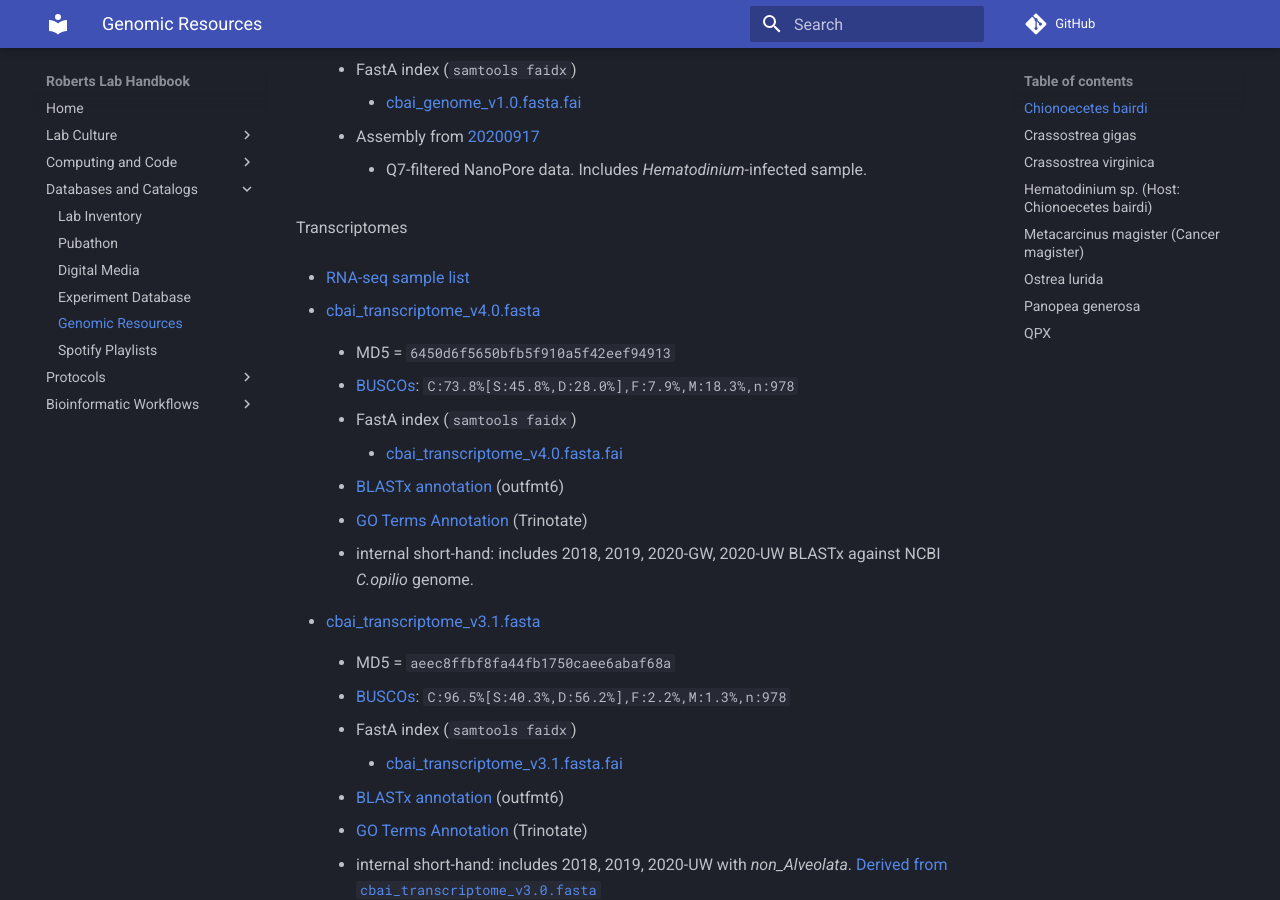
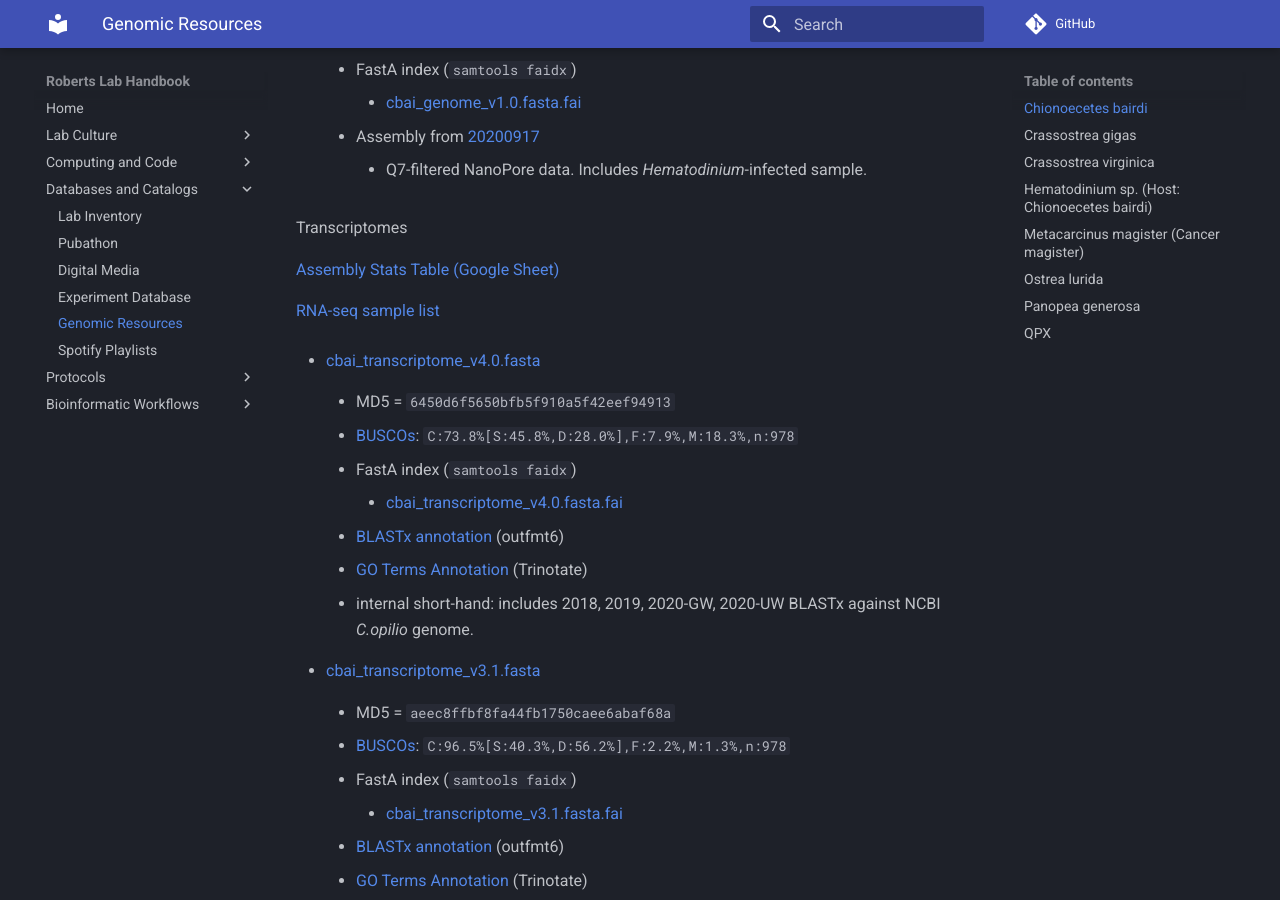
Before and after one commit to RobertsLab/resources, an MkDocs documentation site: the page built from docs/Genomic-Resources.md, in a window 1280 px wide and 900 px high, scrolled down 859 px. Built offline with MkDocs 1.6.1 and Material for MkDocs 9.7.7, drawn with Linux system fonts in a browser that asks for light colours; comment, search, counter and statistics services are not loaded.

Commit message:
add link to c.bairid assembly stats comparison table

```diff
--- a/docs/Genomic-Resources.md
+++ b/docs/Genomic-Resources.md
@@ -45,7 +45,9 @@ Here we try to compile genomic resources such that they are readily available an
 
 Transcriptomes
 
-* [RNA-seq sample list](https://docs.google.com/spreadsheets/d/1d17yg5F5gKKC66O8QkTIlPxljJeuX7ZsG46pkBr1lNQ/edit#gid=0)
+[Assembly Stats Table (Google Sheet)](https://docs.google.com/spreadsheets/d/1XAgU_xQKJjWk4ThJHn1wLDtPuW6X7s6Jjh_373bMc0U/edit?usp=sharing)
+
+[RNA-seq sample list](https://docs.google.com/spreadsheets/d/1d17yg5F5gKKC66O8QkTIlPxljJeuX7ZsG46pkBr1lNQ/edit#gid=0)
 
 * [cbai_transcriptome_v4.0.fasta](https://gannet.fish.washington.edu/Atumefaciens/20210317_cbai_trinity_RNAseq_transcriptome-v4.0/cbai_transcriptome_v4.0.fasta_trinity_out_dir/cbai_transcriptome_v4.0.fasta)
 
```
